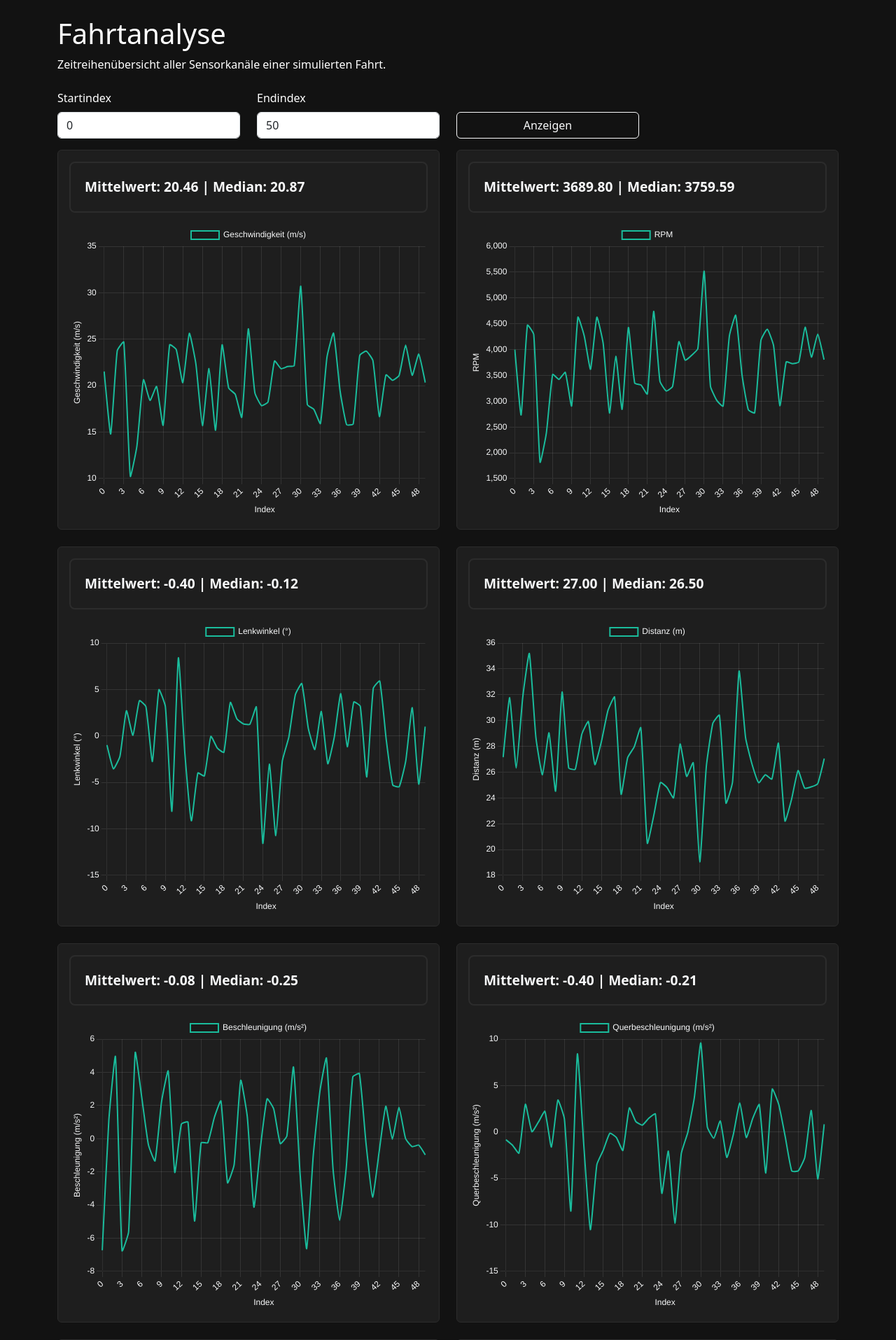
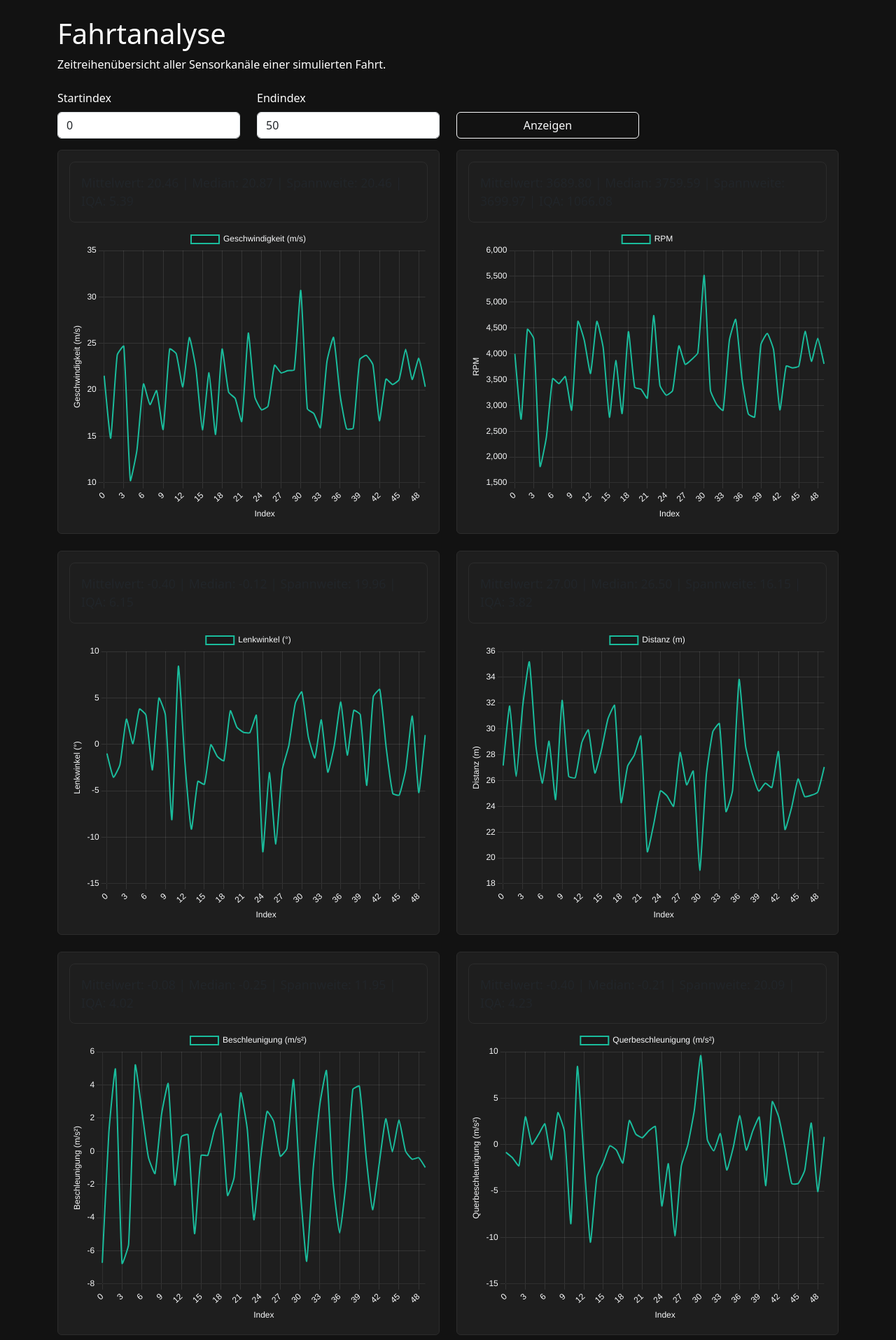
Before and after one commit to Exekutiveone/Artemis-Java, a Flask app: page / in a window 1280 px wide. Shown: the top 1915 px of the page at 70% size. Run offline with Flask 3, Linux system fonts and the light colour scheme.

```diff
--- a/templates/chart.html
+++ b/templates/chart.html
@@ -28,14 +28,12 @@
       background-color: #1e1e1e;
     }
     .stat-box {
-      padding: 20px;
-      font-size: 1.2rem;
-      font-weight: 600;
+      padding: 16px;
+      font-size: 1.1rem;
       background-color: #1e1e1e;
-      border: 2px solid #2c2c2c;
+      border: 1px solid #2c2c2c;
       border-radius: 8px;
-      color: #f8f9fa;
-      margin-bottom: 16px;
+      margin-bottom: 8px;
     }
     .chart-container {
       min-height: 400px;
@@ -106,7 +104,12 @@
         col.className = "col-12 col-md-6";
         col.innerHTML = `
           <div class="card p-3">
-            <div class="stat-box">Mittelwert: <span id="mean_${id}">-</span> | Median: <span id="median_${id}">-</span></div>
+            <div class="stat-box">
+              Mittelwert: <span id="mean_${id}">-</span> |
+              Median: <span id="median_${id}">-</span> |
+              Spannweite: <span id="range_${id}">-</span> |
+              IQA: <span id="iqr_${id}">-</span>
+            </div>
             <div class="chart-container"><canvas id="${id}"></canvas></div>
           </div>`;
         container.appendChild(col);
@@ -134,9 +137,15 @@
       const median = sorted.length % 2 === 0
         ? ((sorted[mid - 1] + sorted[mid]) / 2).toFixed(2)
         : sorted[mid].toFixed(2);
+      const rangeVal = (sorted[sorted.length - 1] - sorted[0]).toFixed(2);
+      const q1 = sorted[Math.floor(sorted.length * 0.25)];
+      const q3 = sorted[Math.floor(sorted.length * 0.75)];
+      const iqr = (q3 - q1).toFixed(2);
 
       document.getElementById(`mean_${id}`).textContent = avg;
       document.getElementById(`median_${id}`).textContent = median;
+      document.getElementById(`range_${id}`).textContent = rangeVal;
+      document.getElementById(`iqr_${id}`).textContent = iqr;
 
       chartRefs[id] = new Chart(ctx, {
         type: 'line',
@@ -170,9 +179,7 @@
           },
           plugins: {
             legend: { labels: { color: '#f8f9fa' } },
-            title: {
-              display: false
-            }
+            title: { display: false }
           }
         }
       });
@@ -201,9 +208,7 @@
           responsive: true,
           maintainAspectRatio: false,
           plugins: {
-            legend: {
-              labels: { color: '#f8f9fa' }
-            }
+            legend: { labels: { color: '#f8f9fa' } }
           }
         }
       });
```
